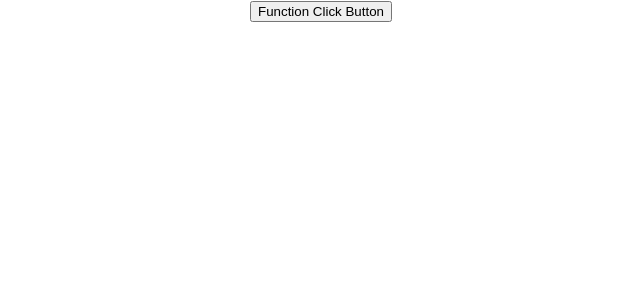
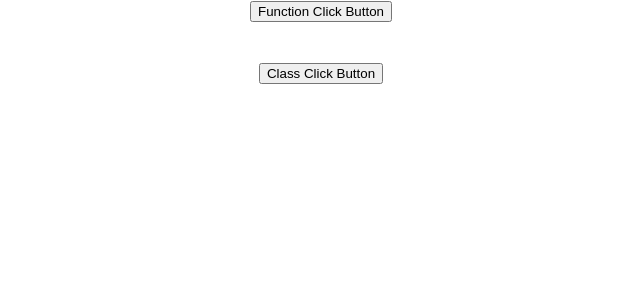
Before and after one commit to Elbie-em/React-Recap, a React (Create React App) app: page / in a window 1280 px wide. Shown: the top 300 px of the page, without its empty margins (319-959 px from the left). Built offline with nearby package versions, Linux system fonts and the light colour scheme.

Commit message:
Add clickhandler function and pass it to button onClick Attribute

```diff
--- a/src/components/ClassClick.js
+++ b/src/components/ClassClick.js
@@ -1,10 +1,15 @@
 import React, { Component } from 'react'
 
 class ClassClick extends Component {
+
+  clickHandler () {
+    console.log("Button Clicked")
+  }
+
   render() {
     return (
       <div>
-
+        <button onClick={this.clickHandler}>Class Click Button</button>
       </div>
     )
   }
```
